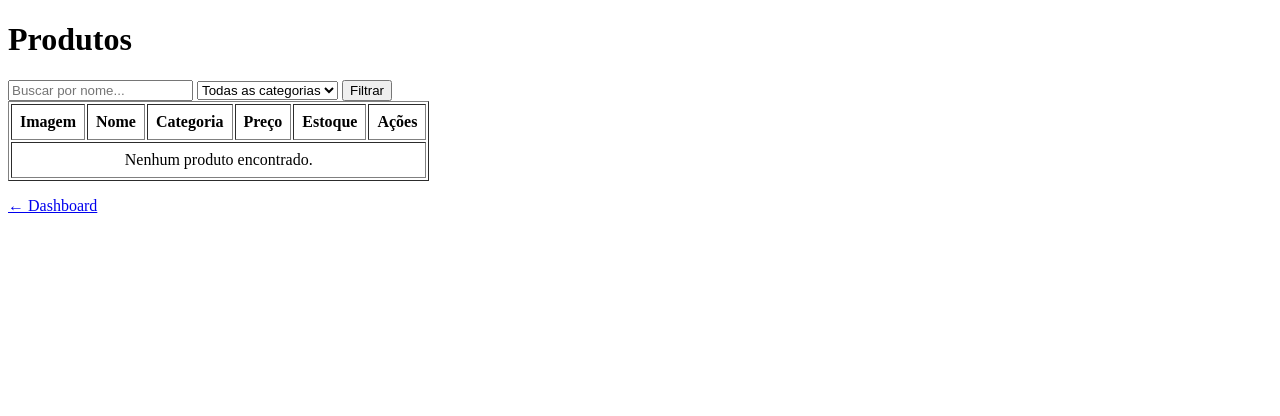
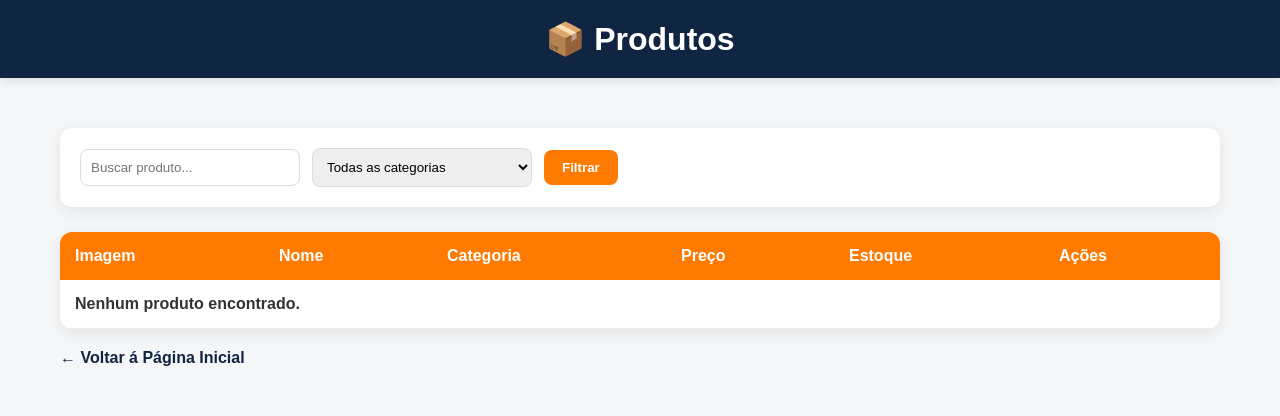
Before and after one commit to isabellyroliveira8-star/AAPM-Projeto, a FastAPI app: template app/templates/produtos/index.html in a window 1280 px wide. Shown: the top 416 px of the page. Run offline with FastAPI, Linux system fonts and the light colour scheme; the template is opened without the code that fills it, so the values that code supplies are empty.

Commit message:
produtos css

```diff
--- /dev/null
+++ b/app/static/CSS/produtos.css
@@ -0,0 +1,252 @@
+/* RESET */
+
+*{
+    margin:0;
+    padding:0;
+    box-sizing:border-box;
+}
+
+:root{
+    --laranja:#ff7a00;
+    --laranja-hover:#e56d00;
+    --azul:#102542;
+    --azul-hover:#1b3b66;
+    --branco:#ffffff;
+    --cinza:#f4f6f8;
+    --verde:#198754;
+    --vermelho:#dc3545;
+}
+
+body{
+    font-family:Arial, Helvetica, sans-serif;
+    background:var(--cinza);
+    color:#333;
+}
+
+/* HEADER */
+
+.topo{
+    background:var(--azul);
+    color:white;
+    text-align:center;
+    padding:20px;
+    box-shadow:0 3px 10px rgba(0,0,0,.1);
+}
+
+.topo h1{
+    font-size:2rem;
+}
+
+/* CONTAINER */
+
+.container{
+    max-width:1200px;
+    margin:30px auto;
+    padding:20px;
+}
+
+/* ALERTAS */
+
+.alert{
+    padding:15px;
+    border-radius:8px;
+    margin-bottom:20px;
+    font-weight:bold;
+}
+
+.sucesso{
+    background:#d1e7dd;
+    color:#0f5132;
+    border-left:5px solid #198754;
+}
+
+/* FILTROS */
+
+.filtros-card{
+    background:white;
+    padding:20px;
+    border-radius:12px;
+    margin-bottom:25px;
+    box-shadow:0 4px 15px rgba(0,0,0,.08);
+}
+
+.filtros{
+    display:flex;
+    flex-wrap:wrap;
+    gap:12px;
+    align-items:center;
+}
+
+.filtros input,
+.filtros select{
+    padding:10px;
+    border:1px solid #ddd;
+    border-radius:8px;
+    min-width:220px;
+}
+
+.btn{
+    text-decoration:none;
+    border:none;
+    cursor:pointer;
+    padding:10px 18px;
+    border-radius:8px;
+    color:white;
+    font-weight:bold;
+    transition:.3s;
+}
+
+.btn-laranja{
+    background:var(--laranja);
+}
+
+.btn-laranja:hover{
+    background:var(--laranja-hover);
+}
+
+.btn-azul{
+    background:var(--azul);
+}
+
+.btn-azul:hover{
+    background:var(--azul-hover);
+}
+
+.btn-novo{
+    display:inline-block;
+    margin-top:15px;
+    background:var(--verde);
+}
+
+.btn-novo:hover{
+    opacity:.9;
+}
+
+/* TABELA */
+
+.tabela-container{
+    background:white;
+    border-radius:12px;
+    overflow:hidden;
+    box-shadow:0 4px 15px rgba(0,0,0,.08);
+}
+
+.tabela-produtos{
+    width:100%;
+    border-collapse:collapse;
+}
+
+.tabela-produtos thead{
+    background:var(--laranja);
+    color:white;
+}
+
+.tabela-produtos th,
+.tabela-produtos td{
+    padding:15px;
+    text-align:left;
+}
+
+.tabela-produtos tbody tr{
+    border-bottom:1px solid #eee;
+    transition:.2s;
+}
+
+.tabela-produtos tbody tr:hover{
+    background:#fff7ef;
+}
+
+.produto-img{
+    width:60px;
+    height:60px;
+    object-fit:cover;
+    border-radius:8px;
+    border:2px solid var(--azul);
+}
+
+.link-produto{
+    color:var(--azul);
+    text-decoration:none;
+    font-weight:bold;
+}
+
+.link-produto:hover{
+    color:var(--laranja);
+}
+
+/* AÇÕES */
+
+.acoes{
+    display:flex;
+    gap:8px;
+    flex-wrap:wrap;
+}
+
+.btn-pequeno{
+    border:none;
+    padding:8px 12px;
+    border-radius:6px;
+    color:white;
+    text-decoration:none;
+    cursor:pointer;
+    font-size:14px;
+}
+
+.editar{
+    background:var(--azul);
+}
+
+.editar:hover{
+    background:var(--azul-hover);
+}
+
+.excluir{
+    background:var(--vermelho);
+}
+
+.excluir:hover{
+    opacity:.9;
+}
+
+/* SEM PRODUTOS */
+
+.sem-produtos{
+    text-align:center;
+    padding:30px;
+    font-weight:bold;
+}
+
+/* VOLTAR */
+
+.voltar{
+    margin-top:20px;
+}
+
+.voltar a{
+    text-decoration:none;
+    color:var(--azul);
+    font-weight:bold;
+}
+
+.voltar a:hover{
+    color:var(--laranja);
+}
+
+/* RESPONSIVO */
+
+@media(max-width:768px){
+
+    .filtros{
+        flex-direction:column;
+        align-items:stretch;
+    }
+
+    .filtros input,
+    .filtros select{
+        width:100%;
+    }
+
+    .tabela-container{
+        overflow-x:auto;
+    }
+}
--- a/app/templates/produtos/index.html
+++ b/app/templates/produtos/index.html
@@ -1,28 +1,47 @@
 <!DOCTYPE html>
 <html lang="pt-br">
+
 <head>
     <meta charset="UTF-8">
+    <meta name="viewport" content="width=device-width, initial-scale=1.0">
     <title>Produtos — AAPM SENAI</title>
+
+    <link rel="stylesheet" href="{{ url_for('static', path='css/produtos.css') }}">
 </head>
+
 <body>
-    <h1>Produtos</h1>
+
+    <header class="topo">
+        <h1>📦 Produtos</h1>
+    </header>
+
+    <main class="container">
 
         {% if request.query_params.get('criado') == 'ok' %}
-        <p style="color:green">Produto criado com sucesso!</p>
-    {% endif %}
-    {% if request.query_params.get('desativado') == 'ok' %}
-        <p style="color:green">Produto desativado.</p>
+            <div class="alert sucesso">
+                Produto criado com sucesso!
+            </div>
         {% endif %}
 
-    <!-- Filtros -->
-    <form method="get" action="/produtos">
-        <input  type="text"
+        {% if request.query_params.get('desativado') == 'ok' %}
+            <div class="alert sucesso">
+                Produto desativado com sucesso!
+            </div>
+        {% endif %}
+
+        <section class="filtros-card">
+
+            <form method="get" action="/produtos" class="filtros">
+
+                <input
+                    type="text"
                     name="busca"
-                placeholder="Buscar por nome..."
+                    placeholder="Buscar produto..."
                     value="{{ busca }}">
 
                 <select name="categoria_id">
                     <option value="0">Todas as categorias</option>
+
                     {% for c in categorias %}
                     <option value="{{ c.id }}"
                         {{ 'selected' if categoria_id == c.id else '' }}>
@@ -31,18 +50,30 @@
                     {% endfor %}
                 </select>
 
-        <button type="submit">Filtrar</button>
+                <button type="submit" class="btn btn-laranja">
+                    Filtrar
+                </button>
 
                 {% if busca or categoria_id %}
-            <a href="/produtos">Limpar</a>
+                    <a href="/produtos" class="btn btn-azul">
+                        Limpar
+                    </a>
                 {% endif %}
+
             </form>
 
             {% if usuario.role == 'admin' %}
-        <a href="/produtos/novo">+ Novo produto</a>
+                <a href="/produtos/novo" class="btn btn-novo">
+                    + Novo Produto
+                </a>
             {% endif %}
 
-    <table border="1" cellpadding="8">
+        </section>
+
+        <section class="tabela-container">
+
+            <table class="tabela-produtos">
+
                 <thead>
                     <tr>
                         <th>Imagem</th>
@@ -53,43 +84,86 @@
                         <th>Ações</th>
                     </tr>
                 </thead>
+
                 <tbody>
+
                     {% for p in produtos %}
                     <tr>
+
                         <td>
-                    <img src="{{ p.imagem_url }}"
+                            <img
+                                src="{{ p.imagem_url }}"
                                 alt="{{ p.nome }}"
-                         width="50" height="50"
-                         style="object-fit:cover">
+                                class="produto-img">
                         </td>
-                <td><a href="/produtos/{{ p.id }}">{{ p.nome }}</a></td>
-                <td>{{ p.categoria.nome if p.categoria else "—" }}</td>
-                <td>R$ {{ "%.2f"|format(p.preco) }}</td>
-                <td>{{ p.estoque_atual }}</td>
+
                         <td>
+                            <a href="/produtos/{{ p.id }}" class="link-produto">
+                                {{ p.nome }}
+                            </a>
+                        </td>
+
+                        <td>
+                            {{ p.categoria.nome if p.categoria else "—" }}
+                        </td>
+
+                        <td>
+                            R$ {{ "%.2f"|format(p.preco) }}
+                        </td>
+
+                        <td>
+                            {{ p.estoque_atual }}
+                        </td>
+
+                        <td class="acoes">
+
                             {% if usuario.role == 'admin' %}
-                        <a href="/produtos/{{ p.id }}/editar">Editar</a>
-                        <form action="/produtos/{{ p.id }}/desativar"
+
+                                <a href="/produtos/{{ p.id }}/editar"
+                                   class="btn-pequeno editar">
+                                    Editar
+                                </a>
+
+                                <form
+                                    action="/produtos/{{ p.id }}/desativar"
                                     method="post"
                                     style="display:inline"
                                     onsubmit="return confirm('Desativar {{ p.nome }}?')">
-                            <button type="submit">Desativar</button>
+
+                                    <button type="submit"
+                                            class="btn-pequeno excluir">
+                                        Desativar
+                                    </button>
+
                                 </form>
+
                             {% endif %}
+
                         </td>
+
                     </tr>
                     {% endfor %}
 
                     {% if not produtos %}
                     <tr>
-                <td colspan="6" style="text-align:center">
+                        <td colspan="6" class="sem-produtos">
                             Nenhum produto encontrado.
                         </td>
                     </tr>
                     {% endif %}
+
                 </tbody>
+
             </table>
 
-    <p><a href="/">← Dashboard</a></p>
+        </section>
+
+        <div class="voltar">
+            <a href="/">← Voltar á Página Inicial</a>
+        </div>
+
+    </main>
+
 </body>
+
 </html>
--- a/app/templates/usuarios/admin_usuarios.html
+++ b/app/templates/usuarios/admin_usuarios.html
@@ -25,7 +25,7 @@
 
     <nav>
 
-        <a href="#">
+        <a href="/">
             Dashboard
         </a>
 
@@ -35,6 +35,10 @@
 
         <a href="/produtos">
             Produtos
+        </a>
+
+        <a href="/categorias">
+            Categorias
         </a>
 
         <a href="/auth/logout">
```
Lines whose indentation alone changed are shown as unchanged.
